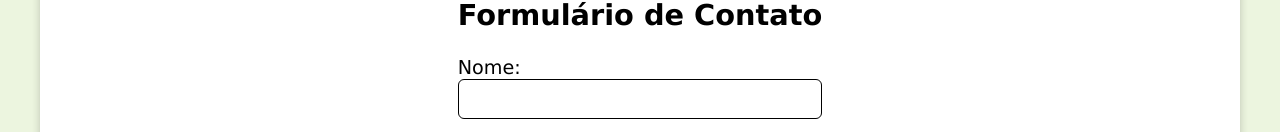
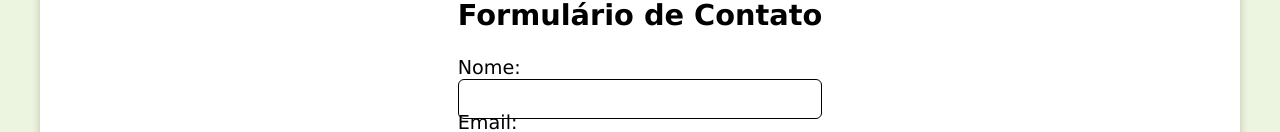
Before and after one commit to Viniglienke/Projeto_Integrador, a React (Vite) app in the folder frontend/app/: page /contact in a window 1280 px wide. Shown: the part 664-796 px from the top of the page. Built offline with nearby package versions, Linux system fonts and the light colour scheme; no server answers.

Commit message:
align select and date input fields in tree registration form

```diff
--- a/frontend/app/src/components/pages/Trees.css
+++ b/frontend/app/src/components/pages/Trees.css
@@ -31,6 +31,12 @@
   font-size: 16px;
   border: 1px solid #000000;
   border-radius: 6px;
+  height: 40px;
+  line-height: 40px;
+  padding-left: 40px;
+  appearance: none;
+  -webkit-appearance: none;
+  -moz-appearance: none;
 }
 
 .input-field select {
@@ -149,6 +155,7 @@
   position: relative;
   margin-bottom: 15px;
   width: 100%;
+  height: 40px;
 }
 
 .input-icon {
```
